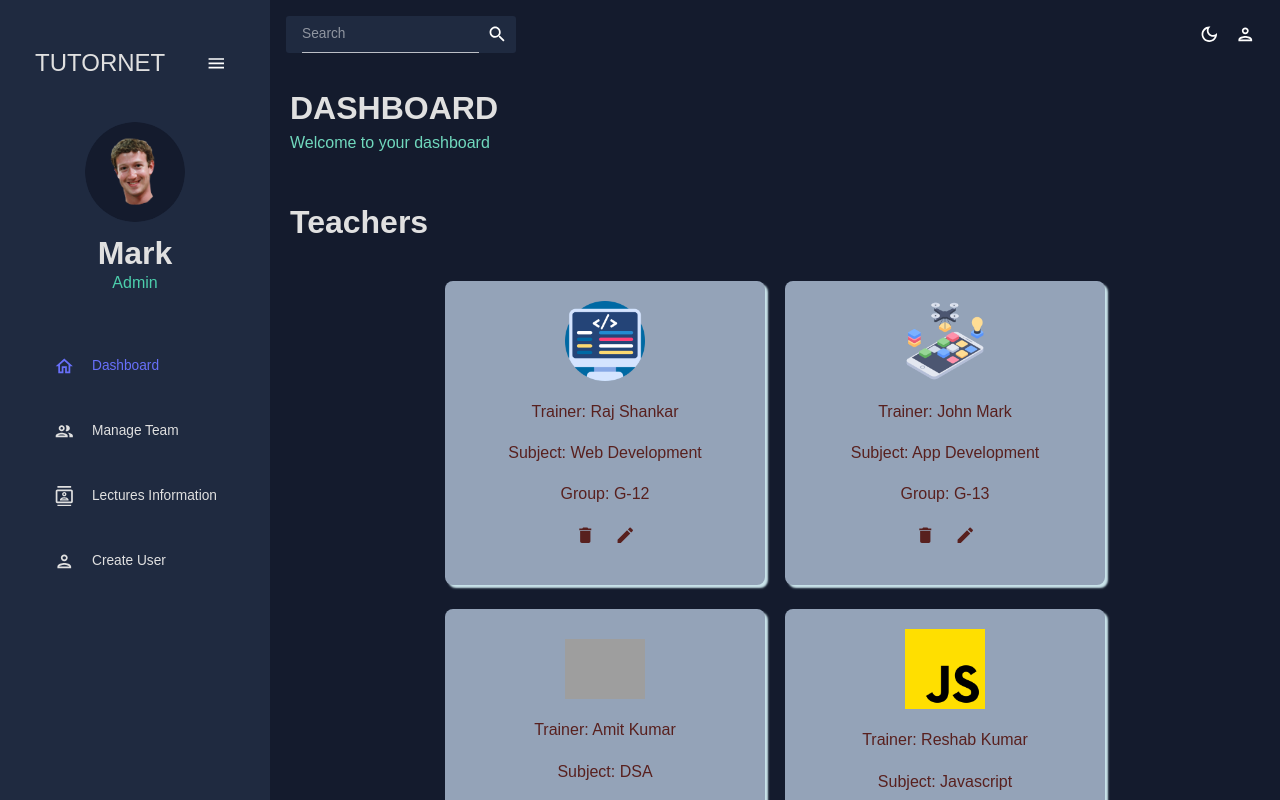
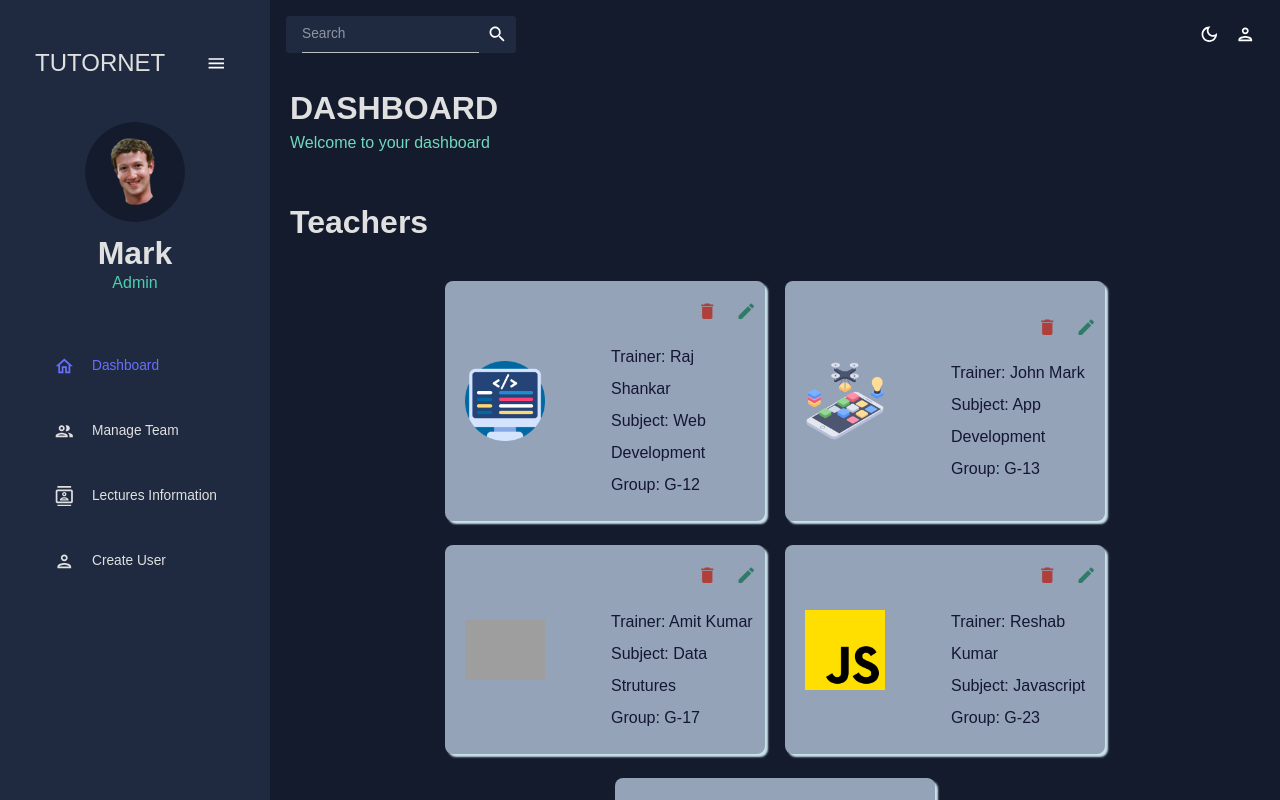
Before and after one commit to harmanjot2002/Dashboard, a React (Create React App) app: page / in a window 1280 px wide. Built offline with nearby package versions, Linux system fonts and the light colour scheme; grey boxes are pictures that could not be loaded.

Commit message:
Updated Dashboard

```diff
--- a/src/components/ProfileUpdateModal.jsx
+++ b/src/components/ProfileUpdateModal.jsx
@@ -1,4 +1,4 @@
-import { Avatar, Box, Modal,Button, TextField, useTheme,Input } from "@mui/material";
+import { Avatar, Box, Modal,Button, TextField, useTheme} from "@mui/material";
 import { ColorModeContext, tokens } from "../theme";
 import { deepPurple } from "@mui/material/colors";
 import { useFormik } from "formik";
--- a/src/scenes/dashboard/components/CourseCard.jsx
+++ b/src/scenes/dashboard/components/CourseCard.jsx
@@ -8,7 +8,7 @@ const CourseCard = ({ img,title }) => {
     return (
         <div className="w-80 flex flex-col p-5 mt-1 gap-5 justify-center items-center bg-slate-400 min-h-28 rounded-lg hover-effect">
             <img className="w-20" src={img} alt="dev" />
-            <Typography variant="h5" color={colors.redAccent[800]}>
+            <Typography variant="h5" color={colors.blueAccent[900]}>
                 {title}
             </Typography>
         </div>
--- a/src/scenes/dashboard/components/LecturesCard.js
+++ b/src/scenes/dashboard/components/LecturesCard.js
@@ -11,16 +11,16 @@ const LecturesCard = ({ img,id,title,trainer,group }) => {
         <div className="w-80 flex flex-col p-5 mt-1 gap-5 justify-center items-center bg-slate-400 min-h-28 rounded-lg hover-effect">
             <img className="w-20" src={img} alt="dev" />
             {/* <div className="flex-col justify-center hover-effect"> */}
-                <Typography variant="h5" color={colors.redAccent[800]}>
+                <Typography variant="h5" color={colors.blueAccent[900]}>
                     {`Lecture: ${id}`}
                 </Typography>
-                <Typography variant="h5" color={colors.redAccent[800]}>
+                <Typography variant="h5" color={colors.blueAccent[900]}>
                     {`Subject: ${title}`}
                 </Typography>
-                <Typography variant="h5" color={colors.redAccent[800]}>
+                <Typography variant="h5" color={colors.blueAccent[900]}>
                     {`Trainer: ${trainer}`}
                 </Typography>
-                <Typography variant="h5" color={colors.redAccent[800]}>
+                <Typography variant="h5" color={colors.blueAccent[900]}>
                     {`Group: ${group}`}
                 </Typography>
             {/* </div> */}
--- a/src/scenes/dashboard/components/TeacherCard.js
+++ b/src/scenes/dashboard/components/TeacherCard.js
@@ -4,30 +4,35 @@ import { tokens } from "../../../theme";
 import './CardsStyles.css'
 
 
-const TeacherCard = ({ img,title,trainer,group,icon,icon2 }) => {
+const TeacherCard = ({ img,title,trainer,group,icon }) => {
     const theme = useTheme();
     const colors = tokens(theme.palette.mode);
     return (
-        <div className="w-80 flex flex-col p-5 mt-1 gap-5 justify-center items-center bg-slate-400 min-h-28 rounded-lg hover-effect">
+        <div className="w-80 grid grid-cols-2 gap-0 pt-5 pb-5 ps-5 pe-2 mt-1 items-center bg-slate-400 min-h-28 rounded-lg hover-effect">
             <img className="w-20" src={img} alt="dev" />
-            {/* <div className="flex-col justify-center hover-effect"> */}
-                <Typography variant="h5" color={colors.redAccent[800]}>
+            <div className="flex flex-col col-span-1 ">
+                <div className="flex justify-end">
+                    <div className="mr-0 mb-5">
+                        <Typography variant="h5">
+                            {icon}
+                        </Typography>
+                    </div>
+                </div>
+
+                <div className="flex flex-col pt-0">
+                    <Typography variant="h5" color={colors.blueAccent[900]} style={{ lineHeight: '2' }}>
                         {`Trainer: ${trainer}`}
                     </Typography>
-                <Typography variant="h5" color={colors.redAccent[800]}>
+                    <Typography variant="h5" color={colors.blueAccent[900]} style={{ lineHeight: '2' }}>
                         {`Subject: ${title}`}
                     </Typography>
-                <Typography variant="h5" color={colors.redAccent[800]}>
+                    <Typography variant="h5" color={colors.blueAccent[900]} style={{ lineHeight: '2' }}>
                         {`Group: ${group}`}
                     </Typography>
-                <Typography variant="h5" color={colors.redAccent[800]}>
-                    {icon}
-                </Typography>
-                <Typography variant="h5" color={colors.redAccent[800]}>
-                    {icon2}
-                </Typography>
-            {/* </div> */}
                 </div>
+            </div>
+      </div>
+
     );
 };
 
--- a/src/scenes/dashboard/index.jsx
+++ b/src/scenes/dashboard/index.jsx
@@ -1,4 +1,4 @@
-import { Box,IconButton,} from "@mui/material";
+import { Box, useTheme,Avatar} from "@mui/material";
 import Header from "../../components/Header";
 import CourseCard from "./components/CourseCard";
 import LecturesCard from "./components/LecturesCard";
@@ -10,6 +10,7 @@ import app from "../../assets/app.png";
 import dsa from "../../assets/dsa.png";
 import js from "../../assets/js.png";
 import cloud from "../../assets/cloud.png";
+import { tokens } from "../../theme";
 
 const lectures = [
     {
@@ -65,7 +66,7 @@ const teachers = [
     },
     {
         img: dsa,
-        title: "DSA",
+        title: "Data Strutures",
         id: 3,
         trainer:"Amit Kumar",
         group:"G-17"
@@ -81,7 +82,7 @@ const teachers = [
         img: cloud,
         title: "Cloud Computing",
         id: 5,
-        trainer:"Anupinder Singh",
+        trainer:"Anup Kumar",
         group:"G-03"
     },
 ];
@@ -114,6 +115,8 @@ const courses = [
 ];
 
 const Dashboard = () => {
+    const theme = useTheme();
+    const colors = tokens(theme.palette.mode);
     return (
         <Box m="20px" className="flex flex-col gap-5">
             <Box
@@ -131,7 +134,7 @@ const Dashboard = () => {
                 <div className="flex gap-5 justify-center flex-wrap">
                     {teachers.map((teacher) => (
                         <TeacherCard
-                            icon={<Box display="flex" gap="1.2rem" justifyContent="space-around"><Delete/><ModeIcon/></Box>}
+                            icon={<Box display="flex" gap="1.2rem" justifyContent="space-around"><Delete style={{ color: colors.redAccent[600] }}/><ModeIcon style={{ color: colors.greenAccent[700] }}/></Box>}
                             img={teacher.img}
                             title={teacher.title}
                             trainer={teacher.trainer}
```
Lines whose indentation alone changed are shown as unchanged.
